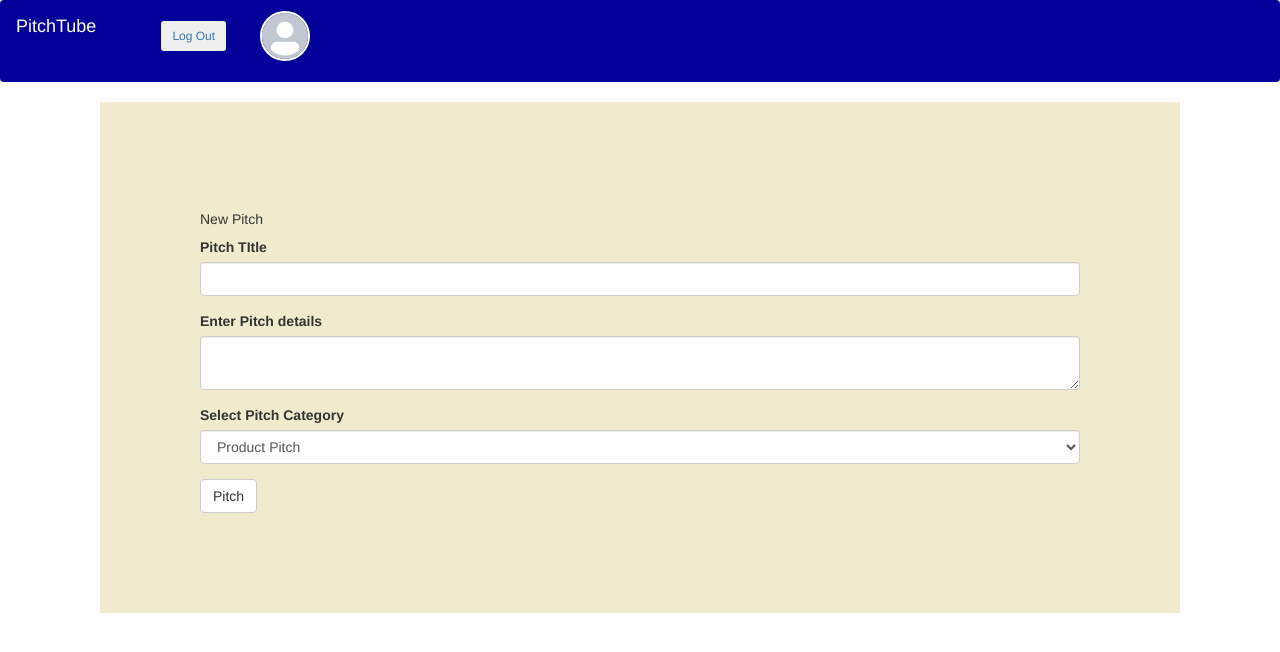
After one commit to ThiraTheNerd/PitchTube, a Flask app: page /pitch/1/new in a window 1280 px wide. The commit adds this page. Shown: the top 652 px of the page. Run offline with Flask 2, Linux system fonts and the light colour scheme; the visitor is signed in with stand-in values (Sample User, id 1); data comes from the database, SQL or seed files in the repository; some libraries are stand-ins or nearby versions.

Commit message:
add the add new pitch route

```diff
--- a/app/main/forms.py
+++ b/app/main/forms.py
@@ -1,8 +1,15 @@
 from flask_wtf import FlaskForm
-from wtforms import StringField, PasswordField, SubmitField, ValidationError,TextAreaField
+from wtforms import StringField, PasswordField, SubmitField, ValidationError,TextAreaField,SelectField
 from wtforms.validators import Required, Email, EqualTo
 from ..models import User
 
 class UpdateProfile(FlaskForm):
   bio = TextAreaField('Tell us more about yourself', validators=[Required()])
   submit = SubmitField('Submit')
+
+class PitchForm(FlaskForm):
+  pitch_title = StringField('Pitch TItle', validators=[Required()])
+  content = TextAreaField('Enter Pitch details', validators=[Required()])
+  category = SelectField('Select Pitch Category', choices=[('Product Pitch', 'Product Pitch'),
+  ('Interview Pitch', 'Interview Pitch'),('Idea Pitch','Idea Pitch')], validators = [Required()])
+  submit = SubmitField('Pitch')
--- a/app/main/views.py
+++ b/app/main/views.py
@@ -1,8 +1,8 @@
 from flask import render_template,request,redirect, url_for,abort
 from . import main
 from flask_login import login_required
-from ..models import User
-from .forms import UpdateProfile
+from ..models import User, Pitch
+from .forms import UpdateProfile, PitchForm
 from .. import db, photos
 
 
@@ -13,7 +13,8 @@ def index():
   View root page function that returns the index page and its data
   '''
   title = "Home Page"
-  return render_template('index.html', title = title)
+  pitches = Pitch.query.order_by(Pitch.posted_date.desc())
+  return render_template('index.html', title = title, pitches = pitches)
 
 @main.route('/user/<uname>')
 def profile(uname):
@@ -50,3 +51,18 @@ def update_pic(uname):
     user.profile_pic_path = path
     db.session.commit()
   return redirect(url_for('main.profile', uname = uname))
+
+@main.route('/pitch/<uname>/new', methods = ['GET', 'POST'])
+@login_required
+def new_pitch(uname):
+  current_user = User.query.filter_by(username = uname).first()
+
+  pitch_form = PitchForm()
+  if pitch_form.validate_on_submit():
+    pitch = Pitch(pitch=pitch_form.pitch_title.data, content =pitch_form.content.data,
+    user_id = current_user,category_id = pitch_form.category.data,)
+    db.session.add(pitch)
+    db.session.commit()
+    flash('Your pitch has been created successfully')
+    return redirect(url_for('main.index'))
+  return render_template('pitches/new_pitch.html', title = "New Pitch", pitch_form = pitch_form)
--- a/app/models.py
+++ b/app/models.py
@@ -2,6 +2,7 @@ from . import db
 from werkzeug.security import generate_password_hash,check_password_hash
 from flask_login import UserMixin
 from . import login_manager
+from datetime import datetime
 
 @login_manager.user_loader
 def load_user(user_id):
@@ -12,12 +13,28 @@ class Pitch(db.Model):
 
   id = db.Column(db.Integer, primary_key = True)
   pitch = db.Column(db.String())
+  posted_date = db.Column(db.DateTime, default = datetime.utcnow(), nullable = False)
+  content = db.Column(db.String())
+  comments = db.relationship('Comment', backref = 'pitch', lazy = 'dynamic')
   user_id = db.Column(db.Integer, db.ForeignKey('users.id'))
   category_id = db.Column(db.Integer, db.ForeignKey('categories.id'))
 
 
   def __repr__(self):
     return f'Pitch {self.pitch}'
+
+class Comment(db.Model):
+  __tablename__ = "comments"
+
+  id = db.Column(db.Integer, primary_key = True)
+  comment = db.Column(db.String())
+  posted_date = db.Column(db.DateTime, default = datetime.utcnow())
+  user_id = db.Column(db.Integer, db.ForeignKey('users.id'))
+  pitch_id = db.Column(db.Integer, db.ForeignKey('pitches.id'))
+
+  def __repr__(self):
+    return f'Comment {self.comment}'
+
 
 class Category(db.Model):
   __tablename__ = 'categories'
@@ -35,8 +52,9 @@ class User(UserMixin,db.Model):
   username = db.Column(db.String(255))
   email = db.Column(db.String(255), unique = True, index = True)
   pitches = db.relationship('Pitch', backref = 'user', lazy = "dynamic")
+  comments = db.relationship('Comment', backref = 'user', lazy = 'dynamic')
   bio = db.Column(db.String(255))
-  profile_pic_path = db.Column(db.String())
+  profile_pic_path = db.Column(db.String(), default = 'app/static/photos/default.png')
   pass_secure = db.Column(db.String(255))
 
   @property
--- a/app/static/css/index.css
+++ b/app/static/css/index.css
@@ -71,4 +71,5 @@ ul#interactive-layer li{
 }
 #bio-header{
   border-bottom: #3EDBF0;
+
 }
--- a/app/templates/navbar.html
+++ b/app/templates/navbar.html
@@ -8,8 +8,17 @@
         <button type="button" class="btn btn-sm btn-outline-warning" style="margin-right: 10px;" >
           <a href="{{ url_for('auth.logout')}}">Log Out</a></button>
       </li>
-      <li><a href="{{url_for('main.profile', uname= current_user.username)}}">
-        <img src="{{url_for('static', filename = user.profile_pic_path)}}" alt="..." class="prof-pic"></a></li>
+        {% if current_user.profile_pic_path %}
+        <li><a href="{{url_for('main.profile', uname= current_user.username)}}">
+          <img src="{{url_for('static', filename = current_user.profile_pic_path)}}" alt="..."
+          class="prof-pic"></a>
+        </li>
+        {% else %}
+        <li><a href="{{url_for('main.profile', uname= current_user.username)}}">
+          <img src="{{url_for('static', filename = 'photos/default.png')}}" alt="..."
+          class="prof-pic"></a>
+        </li>
+        {% endif %}
       {% else %}
       <li>
         <button class="btn btn-outline-success my-2 my-sm-0" style="margin-right: 10px;" type="submit">
--- /dev/null
+++ b/app/templates/pitches/new_pitch.html
@@ -0,0 +1,12 @@
+{% extends 'base.html' %}
+{% import 'bootstrap/wtf.html' as wtf%}
+
+{% block content %}
+<div class="card" id="registration-form">
+  <h5 class="card-header">New Pitch</h5>
+  <div class="card-body">
+    {{wtf.quick_form(pitch_form)}}
+  </div>
+</div>
+
+{% endblock %}
--- a/app/templates/profile/profile.html
+++ b/app/templates/profile/profile.html
@@ -9,14 +9,14 @@
         <img src= "{{url_for('static', filename = user.profile_pic_path)}}" alt=""
         class="img_thumbnail">
         {% else %}
-        <div class="alert">User has no profile</div>
+        <div class="alert alert-warning">User has no profile Photo</div>
         {% endif %}
         <div class="card-body">
           {% if user == current_user %}
           <form action="{{url_for('main.update_pic', uname = user.username)}}" method="POST" enctype=
           "multipart/form-data">
             <input type="file" name="photo" class="form-control" required>
-            <input type="submit" id = pp-submit-btn>
+            <input type="submit" id = 'pp-submit-btn'>
           </form>
           {% endif %}
         </div>
--- a/manage.py
+++ b/manage.py
@@ -1,7 +1,7 @@
 from app import create_app
 from flask_script import Manager, Server
 from app import create_app,db
-from app.models import User, Pitch, Category
+from app.models import User, Pitch, Category, Comment
 from flask_migrate import Migrate, MigrateCommand
 
 # Creating app instance
@@ -14,6 +14,6 @@ migrate = Migrate(app,db)
 manager.add_command('db',MigrateCommand)
 @manager.shell
 def make_shell_context():
-  return dict(app = app, db = db, User = User, Pitch = Pitch, Category = Category)
+  return dict(app = app, db = db, User = User, Pitch = Pitch, Category = Category, Comment = Comment)
 if __name__ == '__main__':
   manager.run()
```
Also changed, not shown: app/templates/index.html (+11 -9 lines), migrations/versions/af6524bbc696_add_comments_model.py (added, +41 -0 lines), app/static/photos/default.png (added).
